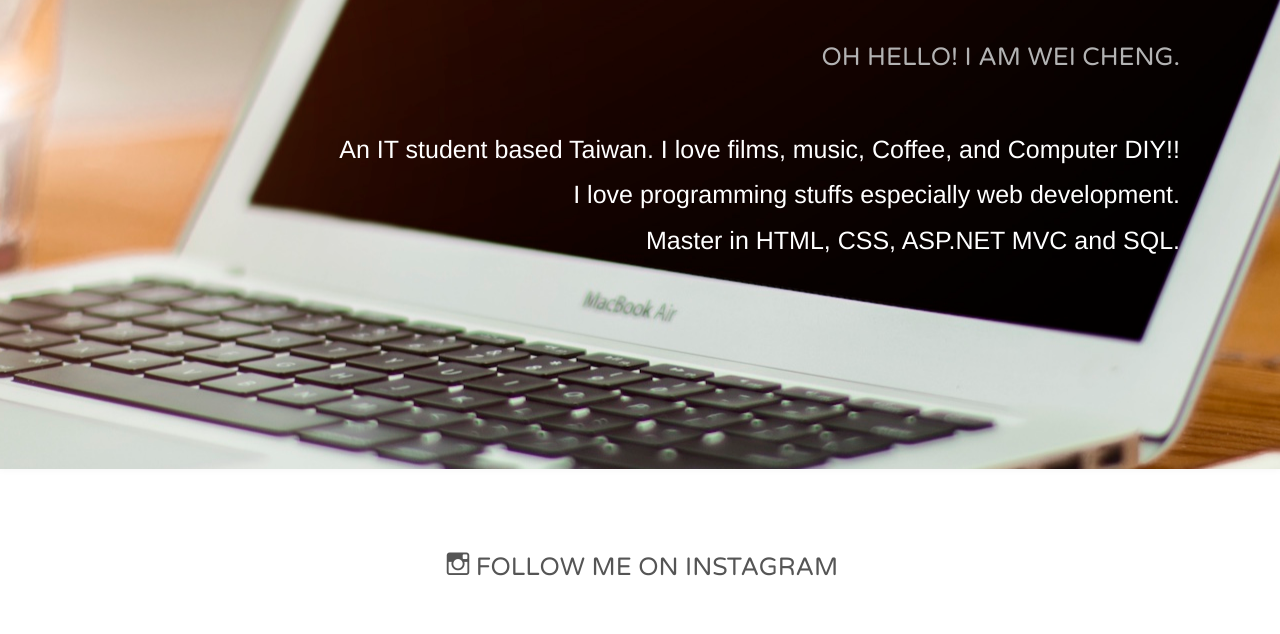
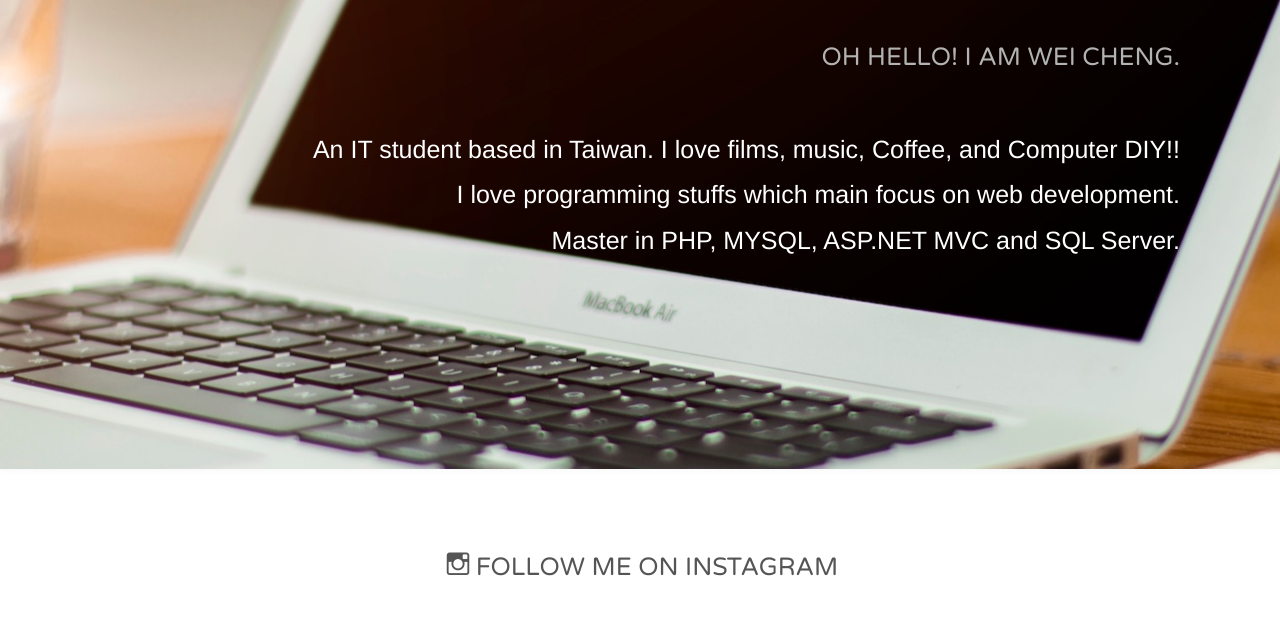
Before and after one commit to weicheng95/portfolio, a website: page index.html in a window 1280 px wide. Shown: the part 1020-1654 px from the top of the page. Drawn offline with Linux system fonts and the light colour scheme; files whose address does not match are found by name.

Commit message:
Update index.html

```diff
--- a/index.html
+++ b/index.html
@@ -54,9 +54,9 @@
 			<div class="row">
 				<div class="col-md-12 portfolio-content">
 					<h2>Oh Hello! I am Wei Cheng.</h2>
-					<p>An IT student based Taiwan. I love films, music, Coffee, and Computer DIY!!</p>
-					<p>I love programming stuffs especially web development.</p>
-					<p>Master in HTML, CSS, ASP.NET MVC and SQL.</p>
+					<p>An IT student based in Taiwan. I love films, music, Coffee, and Computer DIY!!</p>
+					<p>I love programming stuffs which main focus on web development.</p>
+					<p>Master in PHP, MYSQL, ASP.NET MVC and SQL Server.</p>
 				</div>
 			</div>
 
```
